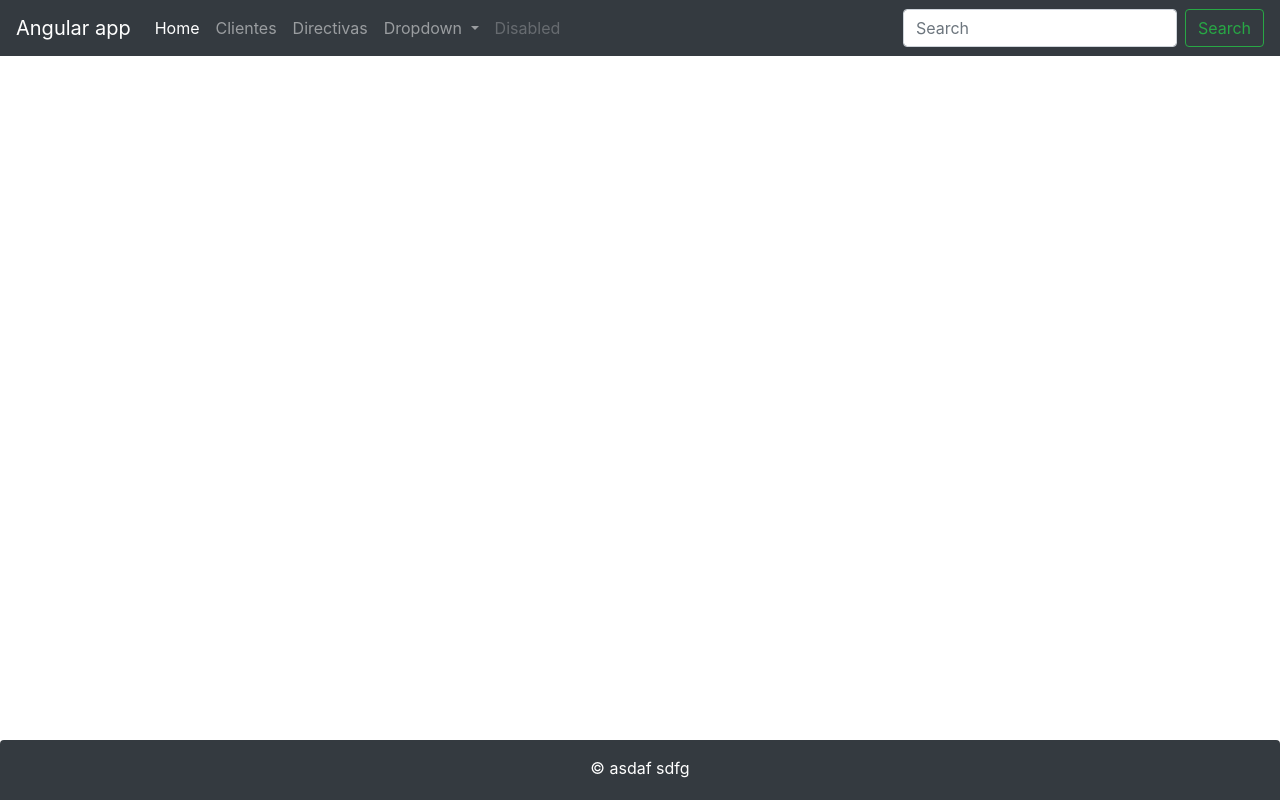
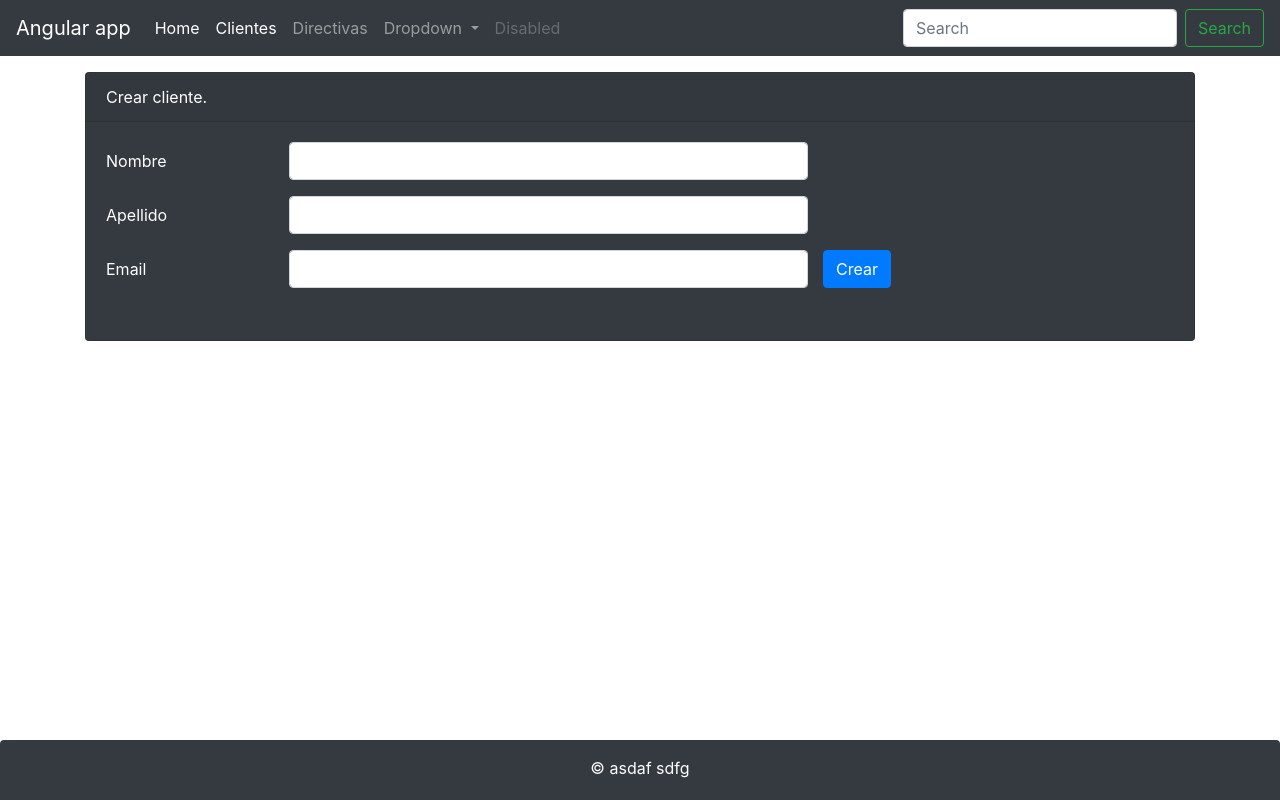
Before and after one commit to Gustav93/curso-angular, an Angular app: page /clientes/form in a window 1280 px wide. Before the commit this address led to /. Built offline with nearby package versions, Linux system fonts and the light colour scheme.

Commit message:
-se creo un componente formulario para client

```diff
--- a/src/app/clients/clients.component.html
+++ b/src/app/clients/clients.component.html
@@ -1,4 +1,8 @@
 <h1>Lista de clientes</h1>
+<div class="my-2 text-left">
+  <button class="btn btn-rounded btn-primary" [routerLink] = "['/clientes/form']">Crear Cliente</button>
+</div>
+
 <table class="table table-bordered table-striped">
   <thead class="thead-dark">
     <tr>
--- /dev/null
+++ b/src/app/clients/form.component.html
@@ -0,0 +1,30 @@
+<div class="card bg-dark text-white my-3">
+  <div class="card-header">{{title}}</div>
+  <div class="card-body">
+    <form (ngSubmit)="createClient()">
+      <div class="form-group row">
+        <label for="name" class=" col-form-label col-sm-2">Nombre</label>
+        <div class="col-sm-6">
+          <input type="text" class="form-control" [(ngModel)]="client.name" name="name">
+        </div>
+      </div>
+      <div class="form-group row">
+        <label for="surname" class=" col-form-label col-sm-2">Apellido</label>
+        <div class="col-sm-6">
+          <input type="text" class="form-control" [(ngModel)]="client.surname" name="surname">
+        </div>
+      </div>
+      <div class="form-group row">
+        <label for="email" class=" col-form-label col-sm-2">Email</label>
+        <div class="col-sm-6">
+          <input type="text" class="form-control" [(ngModel)]="client.email" name="email">
+        </div>
+        <div class="form-group row">
+          <div class="col-sm-6">
+            <button class="btn btn-primary" role="button">Crear</button>
+          </div>
+        </div>
+      </div>
+    </form>
+  </div>
+</div>
--- /dev/null
+++ b/src/app/clients/form.component.ts
@@ -0,0 +1,23 @@
+import { Component, OnInit } from '@angular/core';
+import {Client} from './client';
+
+@Component({
+  selector: 'app-form',
+  templateUrl: './form.component.html'
+})
+export class FormComponent implements OnInit {
+
+  private client: Client = new Client();
+
+  private title = 'Crear cliente.';
+
+  constructor() { }
+
+  ngOnInit() {
+  }
+
+  public createClient(): void {
+    console.log('clicked!');
+    console.log(this.client);
+  }
+}
```
Also changed, not shown: src/app/app.module.ts (+8 -3 lines), src/app/clients/clients.json.ts (+7 -8 lines), 1 other file (tests, documents, lock files or other folders).
